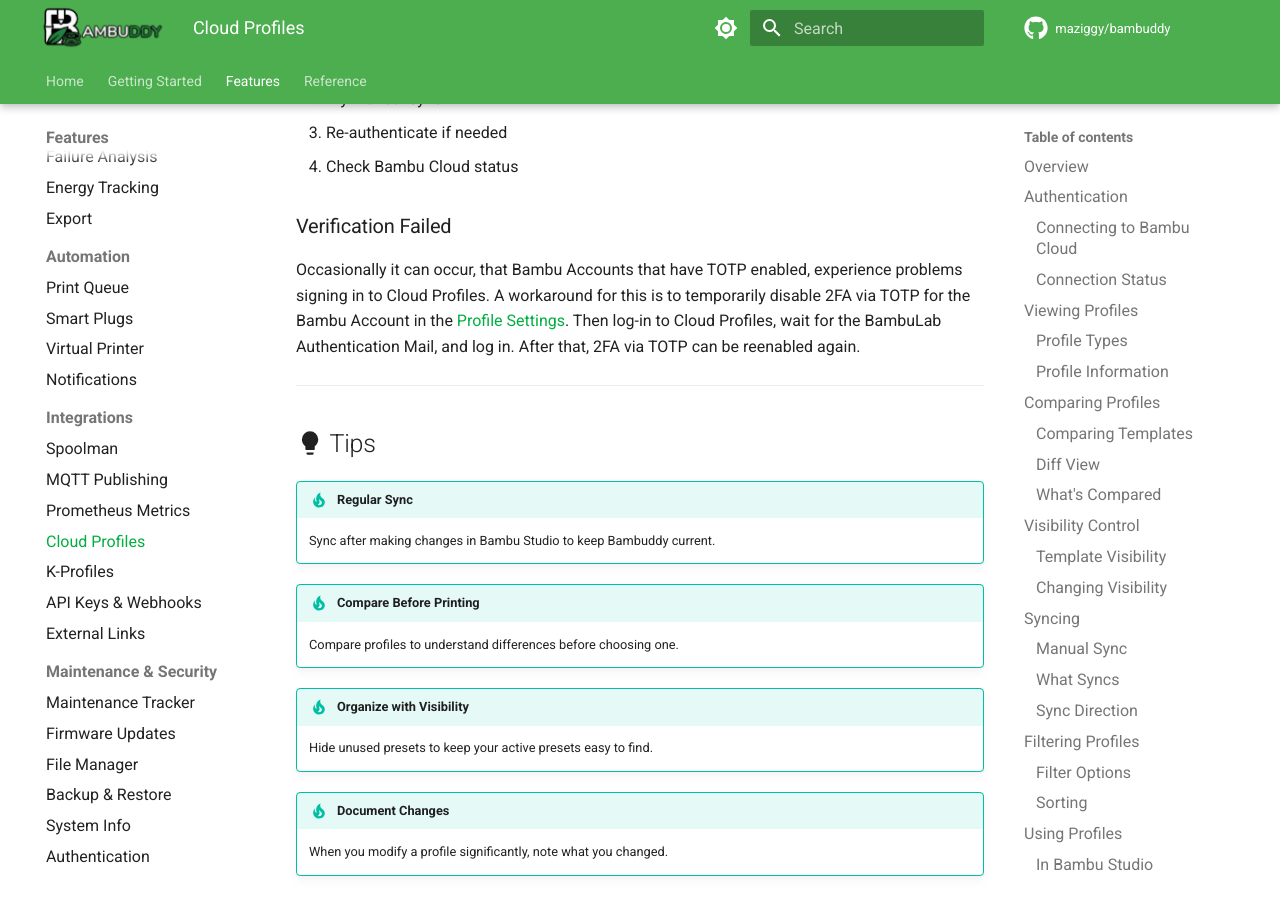
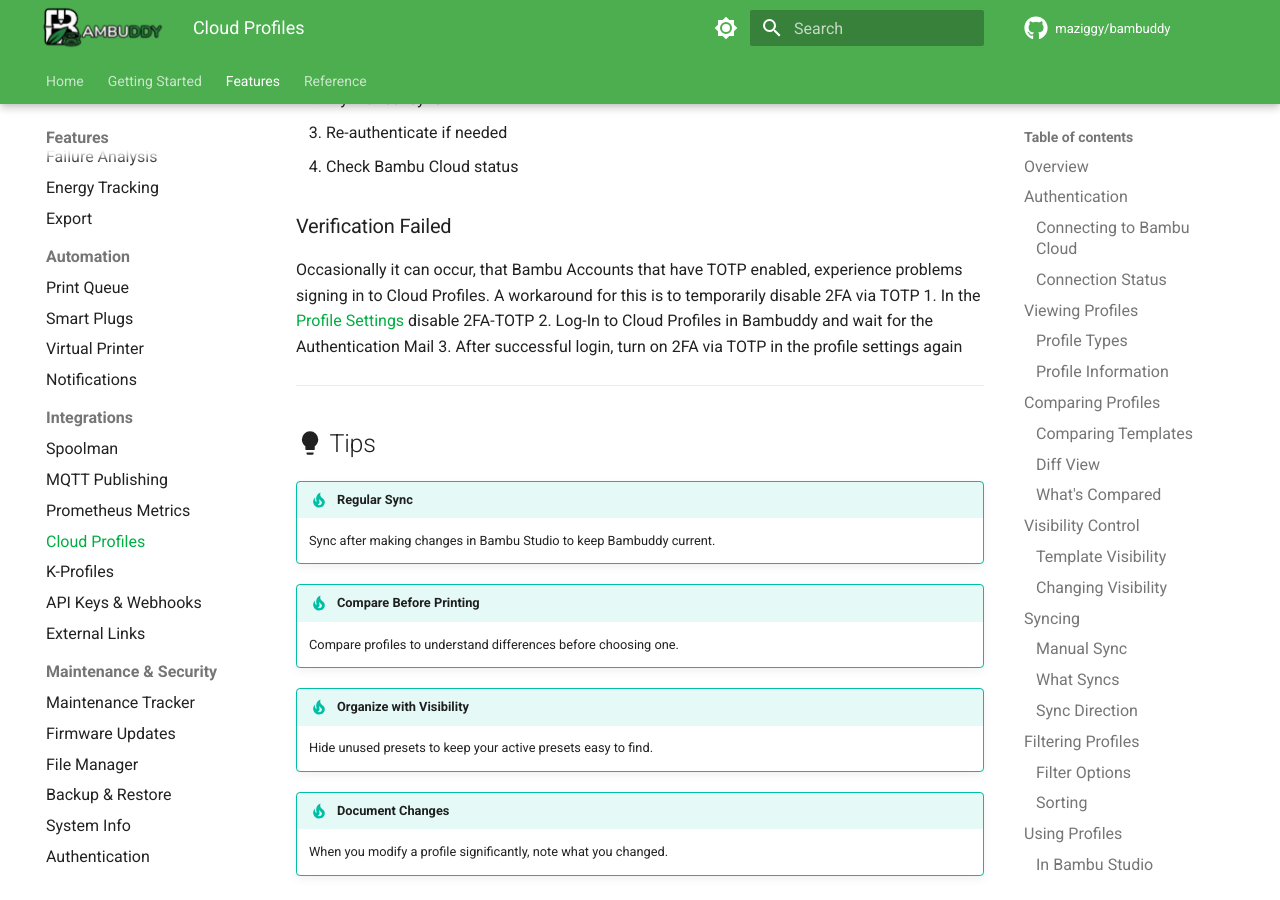
Before and after one commit to maziggy/bambuddy-wiki, an MkDocs documentation site: the page built from docs/features/cloud-profiles.md, in a window 1280 px wide and 900 px high, scrolled down 7191 px. Built offline with MkDocs 1.6.1 and Material for MkDocs 9.7.7, drawn with Linux system fonts in a browser that asks for light colours; comment, search, counter and statistics services are not loaded; the version menu is left out.

Commit message:
Update wiki with workaround for TOTP hiccup (layout fix)

```diff
--- a/docs/features/cloud-profiles.md
+++ b/docs/features/cloud-profiles.md
@@ -224,8 +224,10 @@ Compare your profile to the original template:
 
 ### Verification Failed
 Occasionally it can occur, that Bambu Accounts that have TOTP enabled, experience problems signing in to Cloud Profiles.
-A workaround for this is to temporarily disable 2FA via TOTP for the Bambu Account in the [Profile Settings](https://bambulab.com/de-de/u/profile-setting).
-Then log-in to Cloud Profiles, wait for the BambuLab Authentication Mail, and log in. After that, 2FA via TOTP can be reenabled again.
+A workaround for this is to temporarily disable 2FA via TOTP
+1. In the [Profile Settings](https://bambulab.com/de-de/u/profile-setting) disable 2FA-TOTP
+2. Log-In to Cloud Profiles in Bambuddy and wait for the Authentication Mail
+3. After successful login, turn on 2FA via TOTP in the profile settings again
 
 ---
 
```
